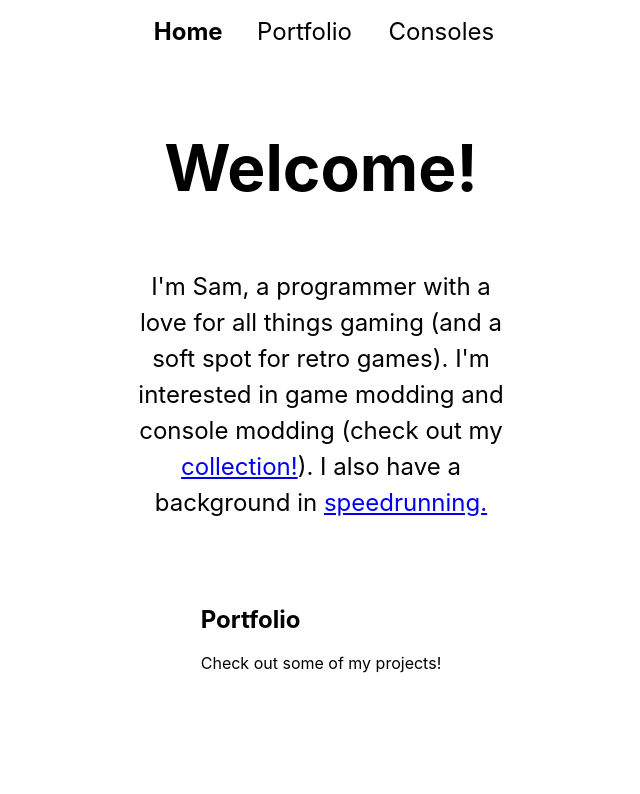
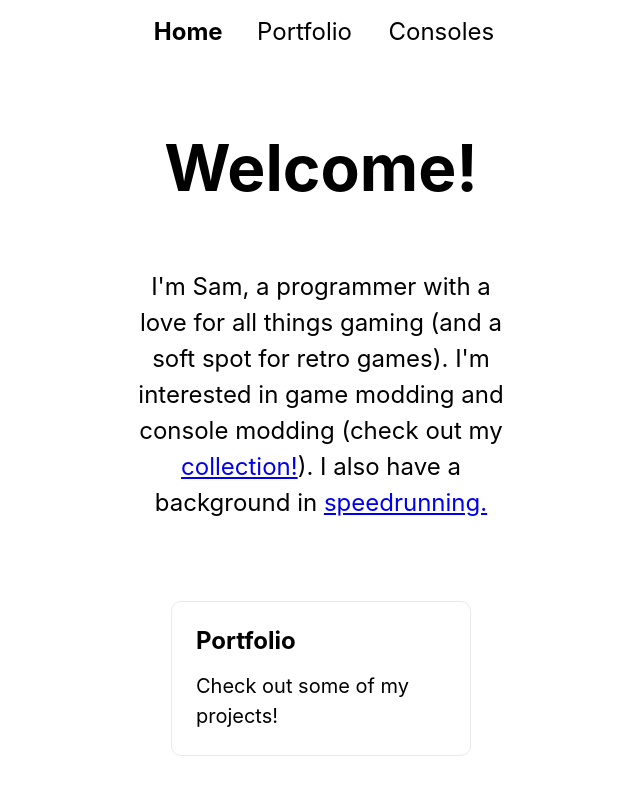
Before and after one commit to retro-git/portfolio, a Next.js app: page / in a window 1280 px wide. Shown: the top 794 px of the page, without its empty margins (319-959 px from the left). Built offline with nearby package versions, Linux system fonts and the light colour scheme.

Commit message:
fix card

```diff
--- a/pages/index.js
+++ b/pages/index.js
@@ -24,8 +24,8 @@ export default function Home() {
             I'm Sam, a programmer with a love for all things gaming (and a soft spot for retro games). I'm interested in game modding and console modding (check out my <Link href="/consoles">collection!</Link>). I also have a background in <Link href="https://www.youtube.com/@retro1/videos">speedrunning.</Link>
           </p>
           <div className={styles.grid}>
-            <Link href="/portfolio" className={styles.card}>
-              <div>
+            <Link href="/portfolio">
+              <div className={styles.card}>
                 <h2>Portfolio</h2>
                 <p>Check out some of my projects!</p>
               </div>
--- a/styles/Home.module.css
+++ b/styles/Home.module.css
@@ -90,6 +90,7 @@
 .card:active {
   color: #0070f3;
   border-color: #0070f3;
+  cursor: pointer;
 }
 
 .card h2 {
```
